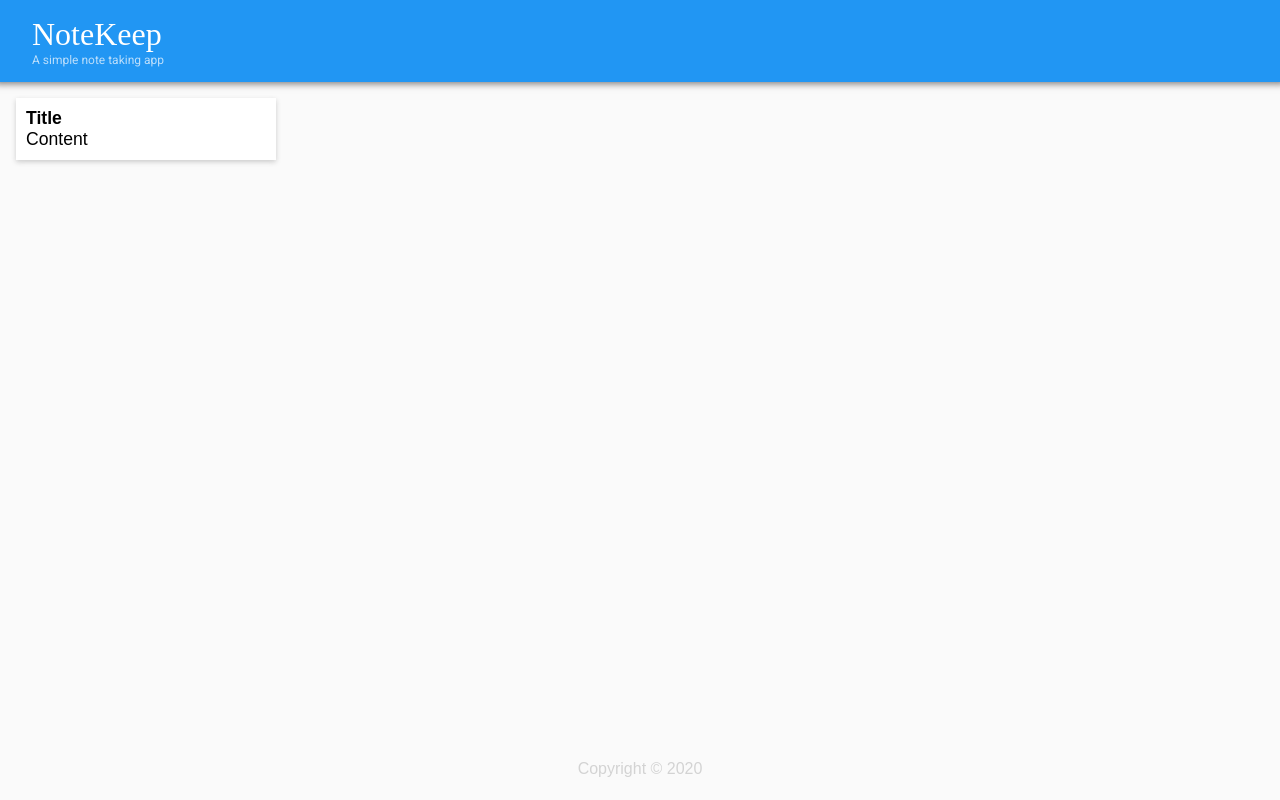
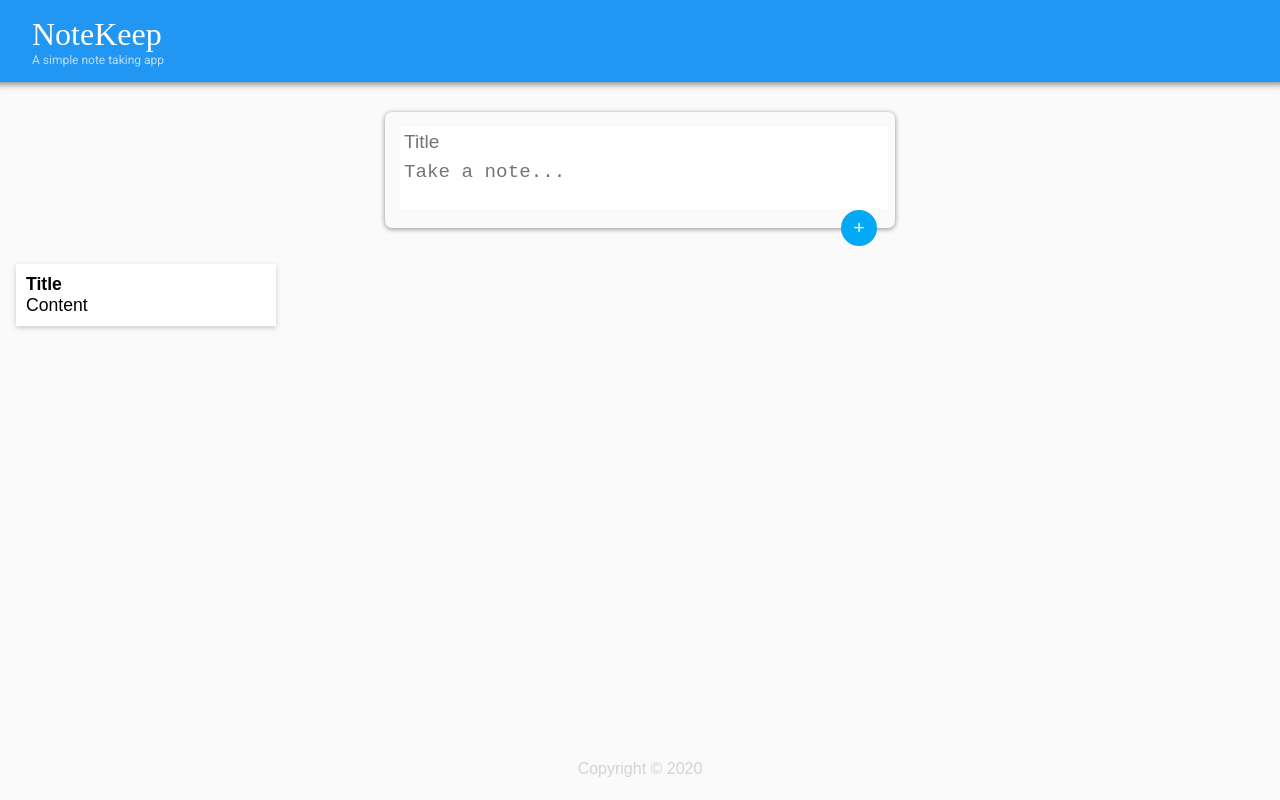
Before and after one commit to TanishqSingla/NoteKeep, a React (Create React App) app: page / in a window 1280 px wide. Built offline with nearby package versions, Linux system fonts and the light colour scheme.

Commit message:
Added CreateNote component

```diff
--- a/public/css/style.css
+++ b/public/css/style.css
@@ -5,7 +5,7 @@
   --dark-primary: #1976d2;
   --primary: #2196f3;
   --primary-text: #212121;
-  --accent: #00bcd4;
+  --accent: #03a9f4;
   --text: #ffffff;
   --body: #fafafa;
   font-size: 16px;
@@ -58,6 +58,40 @@ header p {
   font-size: 1.1em;
 }
 
+form {
+  position: relative;
+  margin: 30px auto 20px auto;
+  padding: 15px;
+  width: 480px;
+  border-radius: 7px;
+  box-shadow: 0 1px 5px #8a8989;
+}
+
+form input,
+form textarea {
+  width: 100%;
+  outline: none;
+  border: none;
+  font-size: 1.2em;
+  resize: none;
+  padding: 4px;
+}
+
+form button {
+  position: absolute;
+  height: 36px;
+  width: 36px;
+  border: none;
+  border-radius: 50%;
+  color: white;
+  bottom: -18px;
+  right: 18px;
+  cursor: pointer;
+  outline: none;
+  font-size: 1.2rem;
+  background: var(--accent);
+}
+
 footer {
   position: absolute;
   width: 100%;
--- a/src/components/App.jsx
+++ b/src/components/App.jsx
@@ -3,11 +3,13 @@ import Header from "./Header";
 import Footer from "./Footer";
 import Note from "./Note";
 import notes from "../notes";
+import CreateNote from "./CreateNote";
 
 function App() {
   return (
     <div className="App">
       <Header />
+      <CreateNote />
       {notes.map((note) => (
         <Note key={note.id} title={note.title} content={note.content} />
       ))}
--- /dev/null
+++ b/src/components/CreateNote.jsx
@@ -0,0 +1,15 @@
+import React from "react";
+
+const CreateNote = () => {
+  return (
+    <div>
+      <form>
+        <input type="text" placeholder="Title" />
+        <textarea name="content" placeholder="Take a note..." />
+        <button>+</button>
+      </form>
+    </div>
+  );
+};
+
+export default CreateNote;
```
